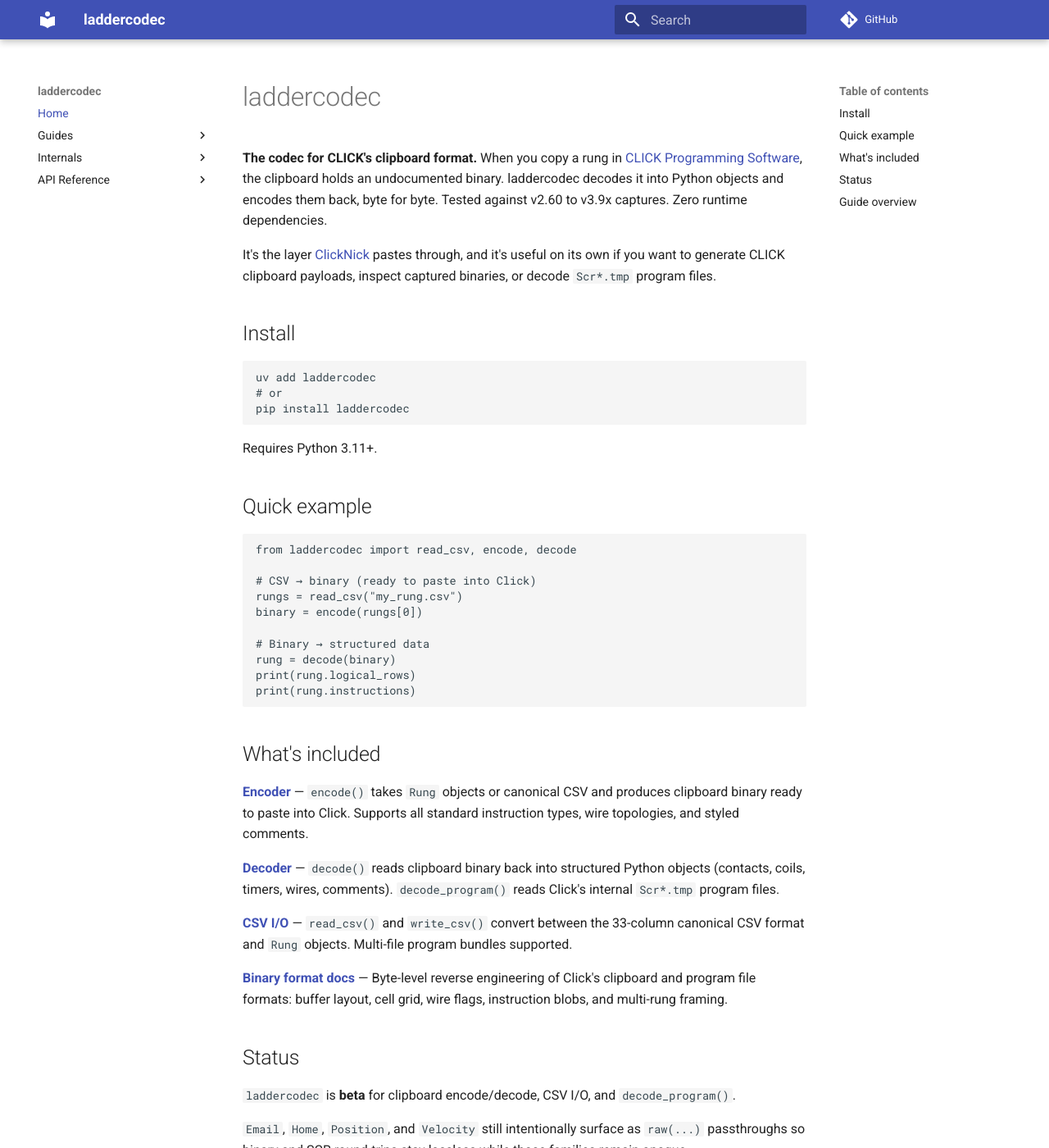
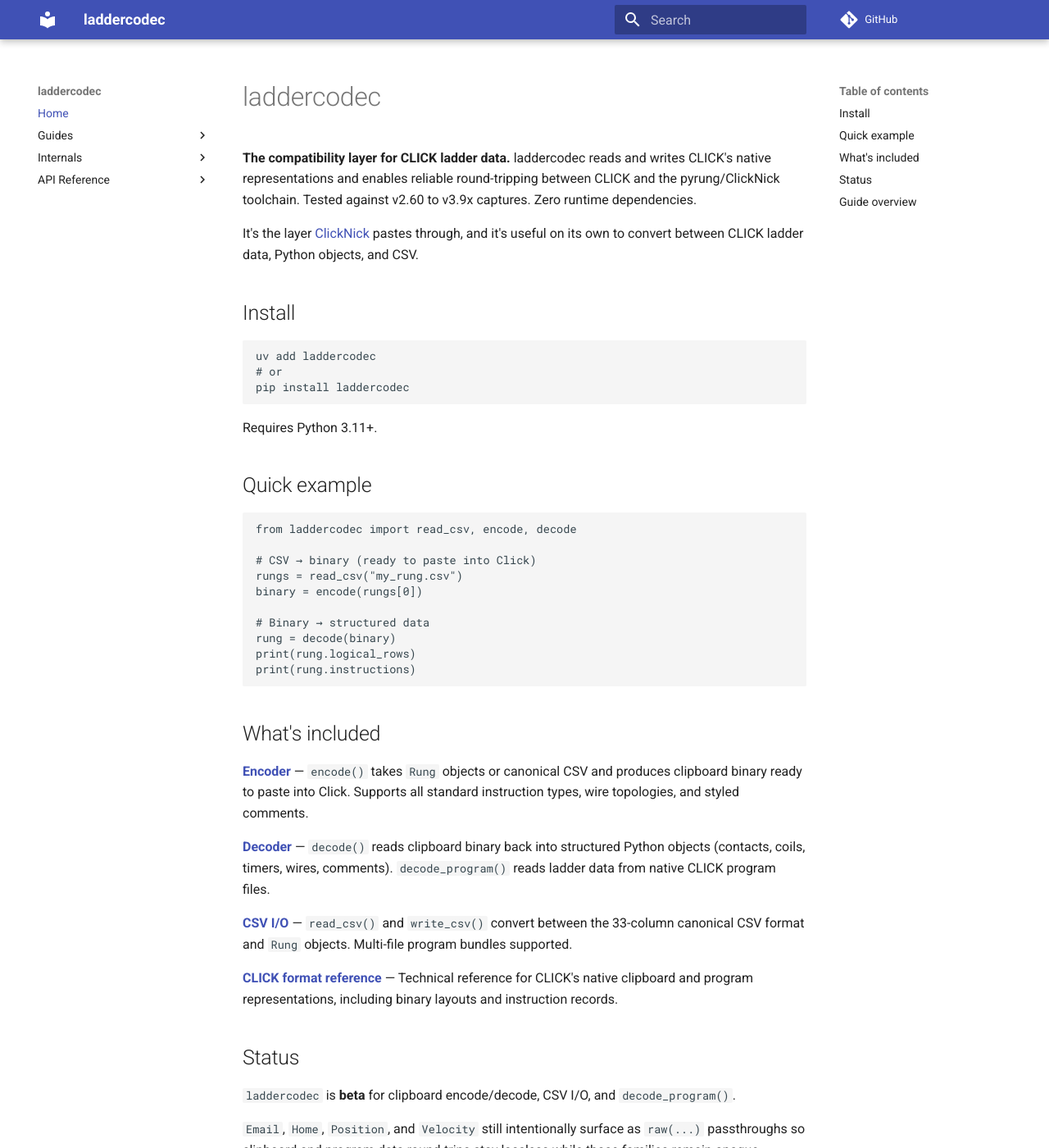
Before and after one commit to ssweber/laddercodec, an MkDocs documentation site: the page built from docs/index.md, in a window 1280 px wide and 1400 px high. Shown: the whole window at 82% size. Built offline with MkDocs 1.6.1 and Material for MkDocs 9.7.7, drawn with Linux system fonts in a browser that asks for light colours; comment, search, counter and statistics services are not loaded; some of the changed text lies outside the part shown.

Commit message:
docs: frame LadderCodec as CLICK compatibility layer

```diff
--- a/docs/index.md
+++ b/docs/index.md
@@ -1,8 +1,8 @@
 # laddercodec
 
-**The codec for CLICK's clipboard format.** When you copy a rung in [CLICK Programming Software](https://www.automationdirect.com/clickplcs), the clipboard holds an undocumented binary. laddercodec decodes it into Python objects and encodes them back, byte for byte. Tested against v2.60 to v3.9x captures. Zero runtime dependencies.
+**The compatibility layer for CLICK ladder data.** laddercodec reads and writes CLICK's native representations and enables reliable round-tripping between CLICK and the pyrung/ClickNick toolchain. Tested against v2.60 to v3.9x captures. Zero runtime dependencies.
 
-It's the layer [ClickNick](https://pyrung.com/clicknick/) pastes through, and it's useful on its own if you want to generate CLICK clipboard payloads, inspect captured binaries, or decode `Scr*.tmp` program files.
+It's the layer [ClickNick](https://pyrung.com/clicknick/) pastes through, and it's useful on its own to convert between CLICK ladder data, Python objects, and CSV.
 
 ## Install
 
@@ -33,17 +33,17 @@
 
 **[Encoder](guides/encoding.md)** — `encode()` takes `Rung` objects or canonical CSV and produces clipboard binary ready to paste into Click. Supports all standard instruction types, wire topologies, and styled comments.
 
-**[Decoder](guides/decoding.md)** — `decode()` reads clipboard binary back into structured Python objects (contacts, coils, timers, wires, comments). `decode_program()` reads Click's internal `Scr*.tmp` program files.
+**[Decoder](guides/decoding.md)** — `decode()` reads clipboard binary back into structured Python objects (contacts, coils, timers, wires, comments). `decode_program()` reads ladder data from native CLICK program files.
 
 **[CSV I/O](guides/csv-format.md)** — `read_csv()` and `write_csv()` convert between the 33-column canonical CSV format and `Rung` objects. Multi-file program bundles supported.
 
-**[Binary format docs](internals/binary-format.md)** — Byte-level reverse engineering of Click's clipboard and program file formats: buffer layout, cell grid, wire flags, instruction blobs, and multi-rung framing.
+**[CLICK format reference](internals/binary-format.md)** — Technical reference for CLICK's native clipboard and program representations, including binary layouts and instruction records.
 
 ## Status
 
 `laddercodec` is **beta** for clipboard encode/decode, CSV I/O, and `decode_program()`.
 
-`Email`, `Home`, `Position`, and `Velocity` still intentionally surface as `raw(...)` passthroughs so binary and SCR round-trips stay lossless while those families remain opaque.
+`Email`, `Home`, `Position`, and `Velocity` still intentionally surface as `raw(...)` passthroughs so clipboard and program data round-trips stay lossless while those families remain opaque.
 
 ## Guide overview
 
```
Also changed, not shown: README.md (+5 -5 lines).
